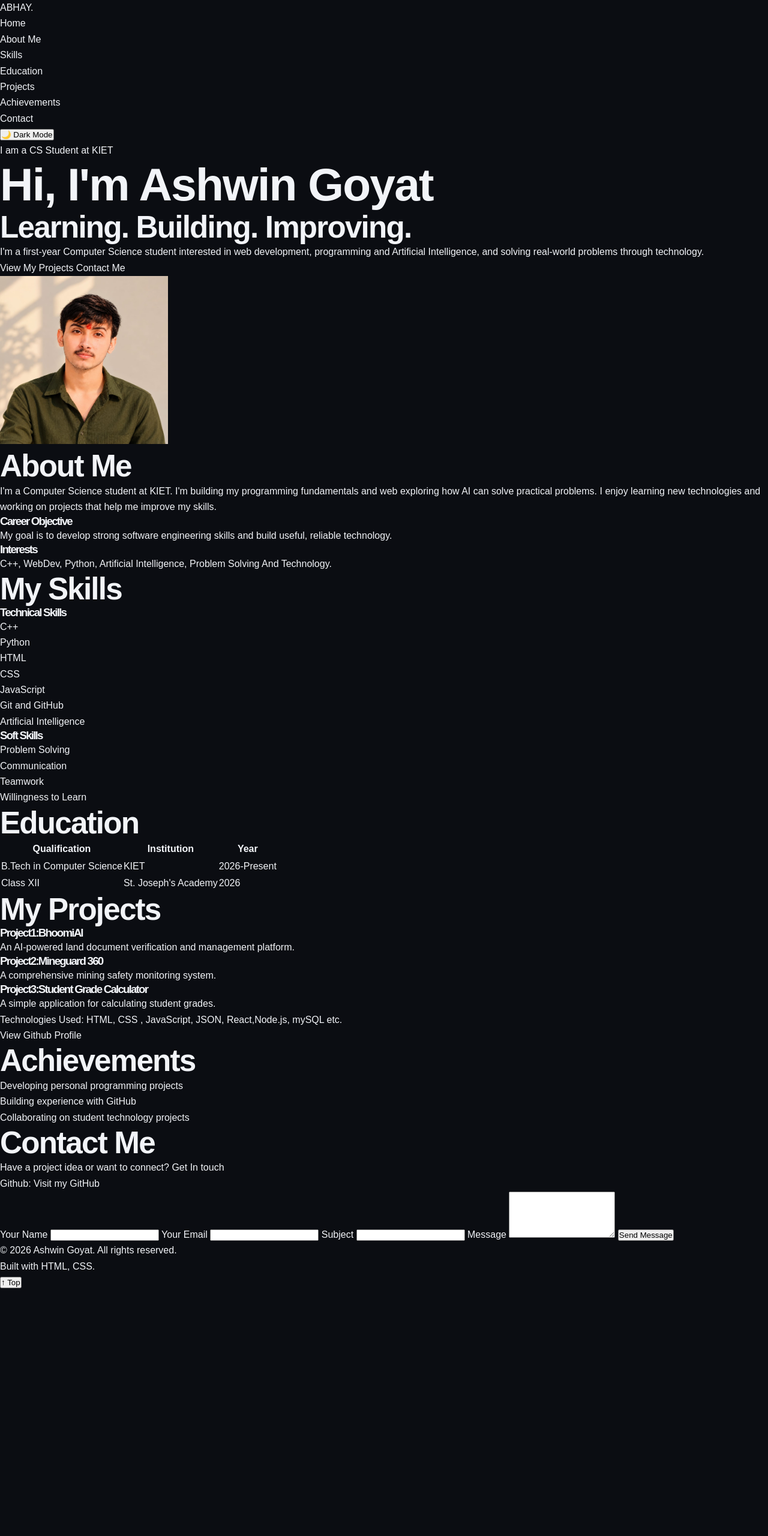
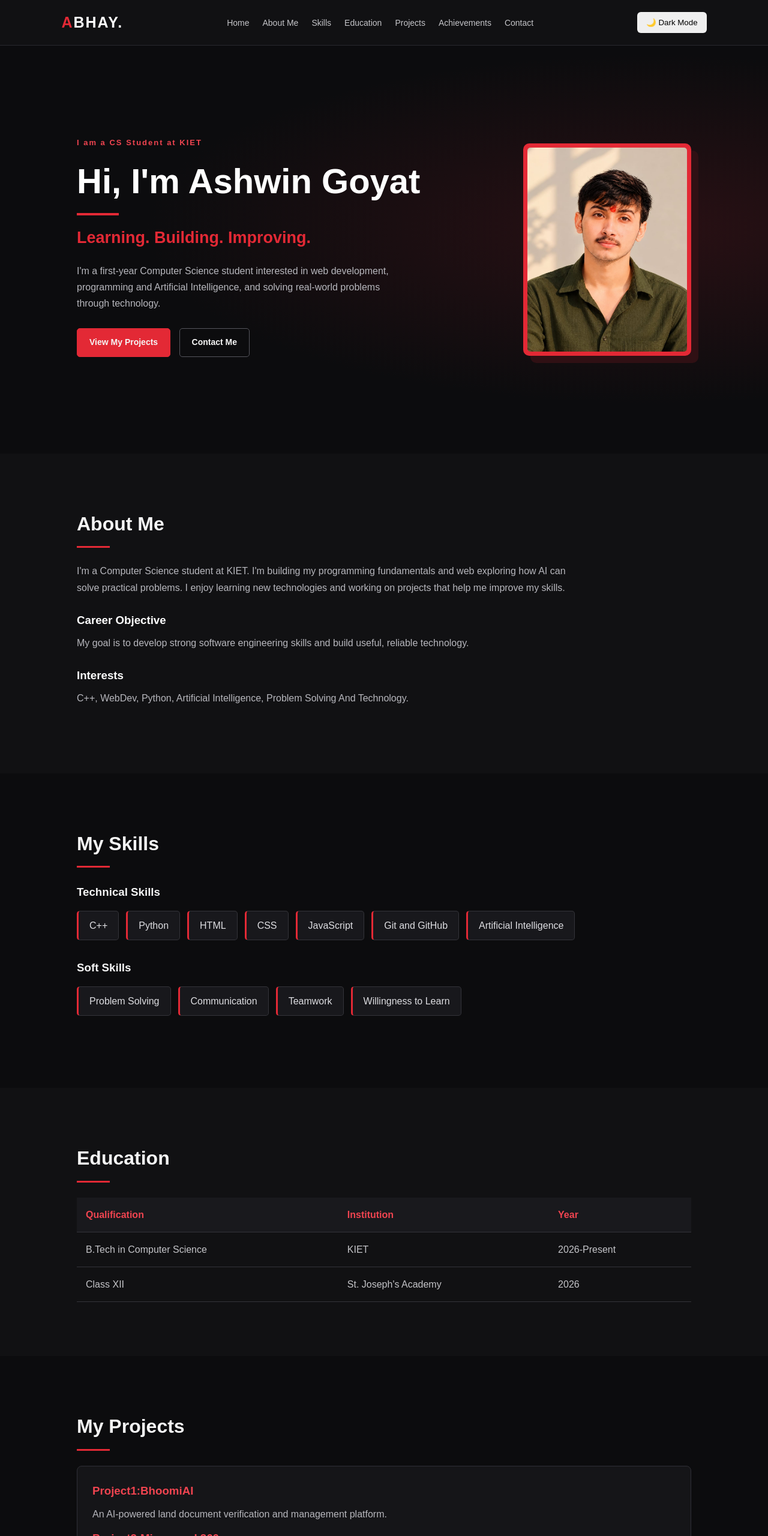
Before and after one commit to Ashwin01-coder/My-Portfolio, a plain HTML site: page index.html in a window 1280 px wide. Shown: the top 2560 px of the page at 60% size. Before the commit the page ends 2151 px from the top, so only its background shows below. Drawn offline with Linux system fonts and the light colour scheme.

Commit message:
correction in style.css

```diff
--- a/style.css
+++ b/style.css
@@ -1,135 +1,484 @@
-/* Ashwin's portfolio — edit the variables below to change the theme. */
-:root {
-  --bg: #0b0d12;
-  --surface: #121620;
-  --surface-light: #191f2b;
-  --text: #f2f4f8;
-  --muted: #9ba4b4;
-  --accent: #b7f36b;
-  --line: rgba(255,255,255,.11);
-  --font-body: 'DM Sans', sans-serif;
-  --font-display: 'Space Grotesk', sans-serif;
+* {
+    margin:0;
+    padding:0;
+    box-sizing:border-box;
+    scroll-behavior: smooth;
 }
-* { box-sizing: border-box; margin: 0; padding: 0; }
-html { scroll-behavior: smooth; scroll-padding-top: 88px; }
-body { background: var(--bg); color: var(--text); font-family: var(--font-body); line-height: 1.65; }
-a { color: inherit; text-decoration: none; }
-.container { width: min(1120px, calc(100% - 48px)); margin-inline: auto; }
-.site-header { position: sticky; top: 0; z-index: 20; background: rgba(11,13,18,.88); backdrop-filter: blur(16px); border-bottom: 1px solid var(--line); }
-.nav { height: 76px; display: flex; align-items: center; justify-content: space-between; }
-.logo { font: 700 1.65rem var(--font-display); letter-spacing: -2px; }
-.logo span, h1 span, h2 span { color: var(--accent); }
-.nav-links { display: flex; gap: 34px; color: var(--muted); font-size: .9rem; }
-.nav-links a, .social-links a { transition: color .2s; }
-.nav-links a:hover, .social-links a:hover { color: var(--accent); }
-.nav-cta { border: 1px solid var(--line); border-radius: 30px; padding: 10px 17px; font-size: .85rem; }
-.nav-cta span { color: var(--accent); margin-left: 8px; }
-.menu-toggle { display: none; color: var(--text); background: none; border: 0; font-size: 1.5rem; cursor: pointer; }
-.hero { min-height: 690px; display: grid; grid-template-columns: 1.05fr .95fr; align-items: center; position: relative; padding-top: 45px; padding-bottom: 100px; }
-.eyebrow { color: var(--accent); font-size: .72rem; font-weight: 700; letter-spacing: 2px; margin-bottom: 22px; }
-.status-dot { display: inline-block; width: 7px; height: 7px; background: var(--accent); border-radius: 50%; margin-right: 8px; box-shadow: 0 0 12px var(--accent); }
-h1, h2, h3 { font-family: var(--font-display); line-height: 1.12; letter-spacing: -1.8px; }
-h1 { font-size: clamp(3.3rem, 6vw, 5.3rem); }
-.hero-description { max-width: 520px; margin-top: 25px; color: var(--muted); font-size: 1.05rem; }
-.hero-actions { display: flex; align-items: center; gap: 28px; margin-top: 34px; }
-.button { display: inline-flex; gap: 22px; align-items: center; padding: 14px 20px; border-radius: 5px; font-weight: 700; font-size: .9rem; }
-.button-primary { background: var(--accent); color: #11170a; transition: transform .2s, box-shadow .2s; }
-.button-primary:hover { transform: translateY(-3px); box-shadow: 0 10px 30px #b7f36b25; }
-.text-link { color: var(--text); font-size: .9rem; }
-.text-link span { color: var(--accent); }
-.hero-meta { display: flex; gap: 40px; margin-top: 62px; }
-.hero-meta div { display: grid; gap: 2px; }
-.hero-meta strong { font: 600 1.45rem var(--font-display); }
-.hero-meta span { color: var(--muted); font-size: .72rem; }
-.hero-visual { height: 450px; display: grid; place-items: center; position: relative; }
-.orbit { position: absolute; border: 1px solid rgba(183,243,107,.2); border-radius: 50%; transform: rotate(-25deg); }
-.orbit-one { width: 390px; height: 250px; }
-.orbit-two { width: 310px; height: 410px; transform: rotate(55deg); border-color: rgba(183,243,107,.13); }
-.orbit-three { width: 440px; height: 440px; border-style: dashed; border-color: rgba(255,255,255,.1); }
-.visual-core { width: 205px; height: 205px; border-radius: 50%; background: radial-gradient(circle at 35% 30%, #283b28, #141b17 65%); border: 1px solid #b7f36b66; box-shadow: 0 0 80px #b7f36b18, inset 0 0 40px #b7f36b12; display: flex; flex-direction: column; align-items: center; justify-content: center; z-index: 1; }
-.visual-core span { font: 700 4.5rem var(--font-display); letter-spacing: -7px; color: var(--accent); }
-.visual-core small { color: var(--muted); font-size: .52rem; letter-spacing: 2px; }
-.floating-tag { position: absolute; z-index: 2; padding: 9px 13px; border: 1px solid var(--line); background: #151a22; border-radius: 4px; color: #d8e2cd; font: .75rem monospace; box-shadow: 0 10px 30px #0005; }
-.tag-top { top: 75px; right: 0; }
-.tag-bottom { bottom: 76px; left: 0; }
-.spark { position: absolute; color: var(--accent); }
-.spark-one { top: 70px; left: 80px; font-size: 1.8rem; }
-.spark-two { bottom: 75px; right: 75px; font-size: 1.5rem; }
-.scroll-hint { position: absolute; bottom: 32px; left: 0; color: var(--muted); font-size: .65rem; letter-spacing: 2px; }
-.scroll-hint span { color: var(--accent); margin-left: 12px; font-size: 1rem; }
-.section { padding: 115px 0; border-top: 1px solid var(--line); }
-.section-grid { display: grid; grid-template-columns: .9fr 1.1fr; gap: 100px; }
-h2 { font-size: clamp(2.5rem, 4vw, 3.7rem); }
-.about-content { max-width: 620px; color: var(--muted); }
-.about-content .lead { color: var(--text); font-size: 1.25rem; line-height: 1.6; margin-bottom: 18px; }
-.about-note { display: flex; gap: 17px; align-items: center; padding: 20px; margin-top: 30px; background: var(--surface); border-left: 2px solid var(--accent); }
-.about-note p { font-size: .9rem; }
-.about-note strong { color: var(--text); }
-.note-icon { font-size: 1.6rem; color: var(--accent); }
-.skills-section { background: #0e1118; }
-.section-heading { display: flex; justify-content: space-between; align-items: end; gap: 40px; margin-bottom: 48px; }
-.section-intro { max-width: 380px; color: var(--muted); font-size: .92rem; }
-.skill-grid { display: grid; grid-template-columns: repeat(3, 1fr); gap: 16px; }
-.skill-card { min-height: 280px; padding: 27px; background: var(--surface); border: 1px solid var(--line); position: relative; transition: transform .25s, border-color .25s; }
-.skill-card:hover, .project-card:hover { transform: translateY(-5px); border-color: #b7f36b66; }
-.skill-number { position: absolute; top: 24px; right: 25px; color: #697282; font-size: .72rem; }
-.skill-icon { color: var(--accent); font: 2.3rem var(--font-display); margin: 15px 0 25px; }
-.skill-card h3 { font-size: 1.35rem; letter-spacing: -.5px; margin-bottom: 12px; }
-.skill-card p, .project-card p { color: var(--muted); font-size: .88rem; }
-.tags { display: flex; flex-wrap: wrap; gap: 7px; margin-top: 22px; }
-.tags span { color: #cbd3df; background: #ffffff0b; border: 1px solid var(--line); border-radius: 3px; padding: 4px 9px; font-size: .68rem; }
-.project-list { display: grid; grid-template-columns: repeat(2, 1fr); gap: 16px; }
-.project-card { padding: 28px; min-height: 280px; background: var(--surface); border: 1px solid var(--line); display: flex; flex-direction: column; align-items: flex-start; transition: transform .25s, border-color .25s; }
-.project-card:last-child { grid-column: 1 / -1; min-height: 230px; }
-.project-top { width: 100%; display: flex; justify-content: space-between; color: var(--accent); font-size: .68rem; letter-spacing: 1.2px; }
-.project-arrow { font-size: 1.2rem; }
-.project-card h3 { font-size: 1.7rem; margin: 26px 0 12px; letter-spacing: -.8px; }
-.project-card p { max-width: 560px; }
-.project-card .tags { margin-top: 18px; }
-.project-link { color: var(--accent); font-size: .8rem; margin-top: auto; padding-top: 20px; }
-.quote-section { background: var(--accent); color: #12180c; padding: 75px 0; }
-.quote-inner { text-align: center; }
-.quote-mark { font: 5rem Georgia, serif; line-height: .8; }
-.quote-inner p { font: 600 clamp(1.6rem, 3vw, 2.6rem) var(--font-display); letter-spacing: -1px; }
-.quote-caption { display: block; margin-top: 13px; font-size: .8rem; opacity: .7; }
-.contact-grid { display: grid; grid-template-columns: 1fr 1fr; gap: 90px; align-items: center; }
-.contact-copy { max-width: 420px; margin-top: 22px; color: var(--muted); }
-.contact-panel { background: var(--surface); border: 1px solid var(--line); padding: 35px; }
-.contact-label { color: var(--muted); letter-spacing: 1.5px; font-size: .68rem; margin-bottom: 15px; }
-.contact-email { font: 600 clamp(1.1rem, 2vw, 1.7rem) var(--font-display); border-bottom: 1px solid var(--line); padding-bottom: 22px; display: flex; justify-content: space-between; gap: 10px; }
-.contact-email span { color: var(--accent); }
-.social-links { display: flex; gap: 25px; margin-top: 22px; font-size: .85rem; }
-.edit-hint { color: #778092; font-size: .7rem; margin-top: 30px; }
-.footer { border-top: 1px solid var(--line); padding: 25px 0; }
-.footer-inner { display: flex; align-items: center; justify-content: space-between; gap: 20px; }
-.footer p { color: var(--muted); font-size: .75rem; }
-@media (max-width: 800px) {
-  .hero { grid-template-columns: 1fr; padding-top: 80px; }
-  .hero-visual { height: 390px; margin-top: 20px; }
-  .section-grid, .contact-grid { grid-template-columns: 1fr; gap: 35px; }
-  .section-heading { align-items: flex-start; flex-direction: column; gap: 18px; }
-  .skill-grid { grid-template-columns: 1fr 1fr; }
-  .contact-grid { gap: 35px; }
+
+body{
+    background-color: #0c0c0e;
+    color: #f5f5f5;
+    font-family: Arial, sans-serif;
+    line-height: 1.7;
 }
-@media (max-width: 600px) {
-  .container { width: min(100% - 34px, 1120px); }
-  .nav { height: 68px; }
-  .menu-toggle { display: block; margin-left: auto; margin-right: 18px; }
-  .nav-cta { display: none; }
-  .nav-links { display: none; position: absolute; top: 68px; left: 0; right: 0; padding: 20px 25px; background: #11151d; border-bottom: 1px solid var(--line); flex-direction: column; gap: 18px; }
-  .nav-links.open { display: flex; }
-  .hero { min-height: auto; padding-top: 75px; padding-bottom: 100px; }
-  h1 { font-size: clamp(3rem, 13vw, 4.2rem); }
-  .hero-description { font-size: .95rem; }
-  .hero-meta { gap: 22px; margin-top: 45px; }
-  .hero-visual { height: 330px; transform: scale(.83); margin: -5px -30px; }
-  .orbit-three { width: 370px; height: 370px; }
-  .orbit-one { width: 330px; }
-  .scroll-hint { bottom: 28px; }
-  .section { padding: 80px 0; }
-  .skill-grid, .project-list { grid-template-columns: 1fr; }
-  .project-card:last-child { grid-column: auto; }
-  .contact-panel { padding: 24px; }
-  .footer-inner { flex-wrap: wrap; }
-  .footer-inner p:nth-child(2) { display: none; }
+
+a {
+    color: inherit;
+    text-decoration:none;
+
 }
+
+section {
+    padding: 90px 10%;
+    scroll-margin-top: 80px;
+}
+
+section h2 {
+    font-size: 32px;
+    margin-bottom: 25px;
+}
+
+section h2::after{
+    content: "";
+    display: block;
+    width: 55px;
+    height: 3px;
+    background-color:#e32935;
+    margin-top: 10px;
+}
+
+header {
+    background-color: #111113;
+    border-bottom: 1px solid #29292d;
+    position: sticky;
+    top: 0;
+    z-index: 100;
+}
+
+nav {
+    min-height: 75px;
+    padding: 15px 8%;
+    display: flex;
+    align-items: center;
+    justify-content: space-between;
+    gap: 25px;
+}
+
+nav > a {
+    font-size: 25px;
+    font-weight: bold;
+    letter-spacing: 2px;
+}
+
+nav > a:first-child {
+    color: #ffffff;
+}
+
+nav > a:first-child::first-letter {
+    color:#e32935;
+}
+nav ul {
+    list-style: none;
+    display: flex;
+    flex-wrap: wrap;
+    gap: 22px;
+}
+nav ul  a{
+    color: #c5c5c9;
+    font-size: 14px;
+    transition: color 0.2s ease;
+}
+nav ul a:hover {
+    color: #e32935;
+}
+
+#home {
+    min-height: 85vh;
+    display: flex;
+    align-items: center;
+    justify-content: space-between;
+    gap: 55px;
+    background:
+        radial-gradient(ellipse at 85% 45%,
+        #291014 0%, #0c0c0e 55%);
+}
+
+#home > div:first-child {
+    flex: 1;
+}
+
+#home > div:first-child > p:first-child {
+    color: #f04450;
+    font-size: 13px;
+    font-weight: bold;
+    letter-spacing: 2px;
+    margin-bottom: 18px;
+}
+
+#home h1 {
+    font-size: clamp(36px, 5vw, 58px);
+    line-height: 1.2;
+    margin-bottom: 15px;
+}
+
+#home h1::first-line {
+    color: #ffffff;
+}
+
+#home h1::after {
+    content: "";
+    display: block;
+    width: 70px;
+    height: 4px;
+    background-color: #e32935;
+    margin-top: 18px;
+}
+
+#home h2 {
+    color: #e32935;
+    font-size: clamp(20px, 2.5vw, 27px);
+    margin-bottom: 18px;
+}
+
+#home h2::after {
+    display: none;
+}
+
+#home p:not(:first-child) {
+    color: #b7b7bd;
+}
+
+#home > div:first-child > p:nth-of-type(2) {
+    max-width: 540px;
+    margin-bottom: 28px;
+}
+
+#home > div:first-child > a {
+    display: inline-block;
+    background-color: #e32935;
+    border: 1px solid #e32935;
+    border-radius: 5px;
+    padding: 11px 20px;
+    margin: 0 10px 10px 0;
+    font-size: 14px;
+    font-weight: bold;
+    transition: 0.2s ease;
+}
+
+#home > div:first-child > a:hover {
+    background-color: #b91c28;
+    transform: translateY(-2px);
+}
+
+#home > div:first-child > a:last-child {
+    background-color: transparent;
+    border-color: #55555c;
+}
+
+#home > div:first-child > a:last-child:hover {
+    border-color: #e32935;
+}
+
+/* ===== PROFILE PHOTO ===== */
+
+#home > div:last-child {
+    flex: 0 0 280px;
+    max-width: 280px;
+    padding: 7px;
+    background-color: #e32935;
+    border-radius: 10px;
+    box-shadow: 12px 12px 0 #301014;
+}
+
+#home img {
+    display: block;
+    width: 100%;
+    height: 340px;
+    object-fit: cover;
+    border-radius: 5px;
+}
+
+/* ===== ABOUT SECTION ===== */
+
+#about {
+    background-color: #111113;
+}
+
+#about p {
+    color: #b7b7bd;
+    max-width: 850px;
+    margin-bottom: 22px;
+}
+
+#about h3 {
+    color: #ffffff;
+    margin: 25px 0 8px;
+}
+
+/* ===== SKILLS SECTION ===== */
+
+#skills ul {
+    list-style: none;
+    display: flex;
+    flex-wrap: wrap;
+    gap: 12px;
+    margin: 15px 0 30px;
+}
+
+#skills li {
+    background-color: #18181c;
+    border: 1px solid #34343a;
+    border-left: 3px solid #e32935;
+    border-radius: 5px;
+    padding: 10px 18px;
+    color: #dedee2;
+}
+
+#skills h3 {
+    margin-top: 20px;
+}
+
+/* ===== EDUCATION SECTION ===== */
+
+#education {
+    background-color: #111113;
+}
+
+#education table {
+    width: 100%;
+    border-collapse: collapse;
+    margin-top: 20px;
+}
+
+#education th,
+#education td {
+    text-align: left;
+    padding: 15px;
+    border-bottom: 1px solid #34343a;
+}
+
+#education th {
+    color: #f04450;
+    background-color: #19191d;
+}
+
+#education td {
+    color: #c5c5c9;
+}
+
+/* ===== PROJECTS SECTION ===== */
+
+#projects article {
+    background-color: #151518;
+    border: 1px solid #303036;
+    border-radius: 8px;
+    padding: 25px;
+    margin: 20px 0;
+    transition: border-color 0.2s ease,
+                transform 0.2s ease;
+}
+
+#projects article:hover {
+    border-color: #e32935;
+    transform: translateY(-4px);
+}
+
+#projects article h3 {
+    color: #f04450;
+    margin-bottom: 10px;
+}
+
+#projects article p {
+    color: #b7b7bd;
+    margin-bottom: 10px;
+}
+
+#projects article a {
+    display: inline-block;
+    color: #f04450;
+    margin-top: 8px;
+}
+
+#projects article a:hover {
+    text-decoration: underline;
+}
+
+/* ===== ACHIEVEMENTS SECTION ===== */
+
+#achievements {
+    background-color: #111113;
+}
+
+#achievements ul {
+    padding-left: 22px;
+    color: #c5c5c9;
+}
+
+#achievements li {
+    padding: 7px 0;
+}
+
+/* ===== CONTACT SECTION ===== */
+
+#contact > p {
+    color: #b7b7bd;
+    margin-bottom: 18px;
+}
+
+#contact form {
+    max-width: 600px;
+    display: flex;
+    flex-direction: column;
+    gap: 10px;
+    margin-top: 25px;
+}
+
+#contact label {
+    color: #dedee2;
+    margin-top: 8px;
+}
+
+#contact input,
+#contact textarea {
+    width: 100%;
+    background-color: #17171b;
+    color: #ffffff;
+    border: 1px solid #3a3a41;
+    border-radius: 5px;
+    padding: 13px;
+    font: inherit;
+    outline: none;
+}
+
+#contact input:focus,
+#contact textarea:focus {
+    border-color: #e32935;
+}
+
+#contact textarea {
+    resize: vertical;
+}
+
+#contact button {
+    align-self: flex-start;
+    background-color: #e32935;
+    color: #ffffff;
+    border: none;
+    border-radius: 5px;
+    padding: 12px 22px;
+    font-size: 15px;
+    font-weight: bold;
+    cursor: pointer;
+    margin-top: 10px;
+}
+
+#contact button:hover {
+    background-color: #b91c28;
+}
+
+/* ===== FOOTER ===== */
+
+footer {
+    text-align: center;
+    padding: 25px 15px;
+    background-color: #080809;
+    border-top: 1px solid #29292d;
+}
+
+footer p {
+    color: #888890;
+    font-size: 13px;
+}
+
+/* ===== MOBILE RESPONSIVENESS ===== */
+
+@media (max-width: 850px) {
+    nav {
+        flex-direction: column;
+        padding: 18px 5%;
+    }
+
+    nav ul {
+        justify-content: center;
+        gap: 12px 18px;
+    }
+
+    #home {
+        flex-direction: column-reverse;
+        text-align: center;
+        padding: 55px 7%;
+        gap: 35px;
+    }
+
+    #home > div:last-child {
+        flex-basis: auto;
+        width: 240px;
+    }
+
+    #home img {
+        height: 290px;
+    }
+
+    #home > div:first-child > p:nth-of-type(2) {
+        margin-left: auto;
+        margin-right: auto;
+    }
+
+    #home h1::after {
+        margin-left: auto;
+        margin-right: auto;
+    }
+
+    section {
+        padding: 65px 7%;
+    }
+
+    #education {
+        overflow-x: auto;
+    }
+
+    #education table {
+        min-width: 500px;
+    }
+}
+
+@media (max-width: 450px) {
+    nav ul {
+        gap: 10px 14px;
+    }
+
+    nav ul a {
+        font-size: 12px;
+    }
+
+    #home h1 {
+        font-size: 34px;
+    }
+
+    section h2 {
+        font-size: 28px;
+    }
+}
+/* Smooth theme transition */
+body {
+    transition: background-color 0.3s, color 0.3s;
+}
+
+/* Light mode */
+body.light-mode {
+    background-color: #f5f5f5;
+    color: #222;
+}
+
+/* Light mode links */
+body.light-mode a {
+    color: #333;
+}
+
+/* Buttons */
+#themeToggle,
+#backToTop {
+    padding: 10px 15px;
+    border: none;
+    border-radius: 6px;
+    cursor: pointer;
+}
+
+/* Back to top button */
+#backToTop {
+    display: none;
+    position: fixed;
+    bottom: 20px;
+    right: 20px;
+    z-index: 1000;
+}
```
